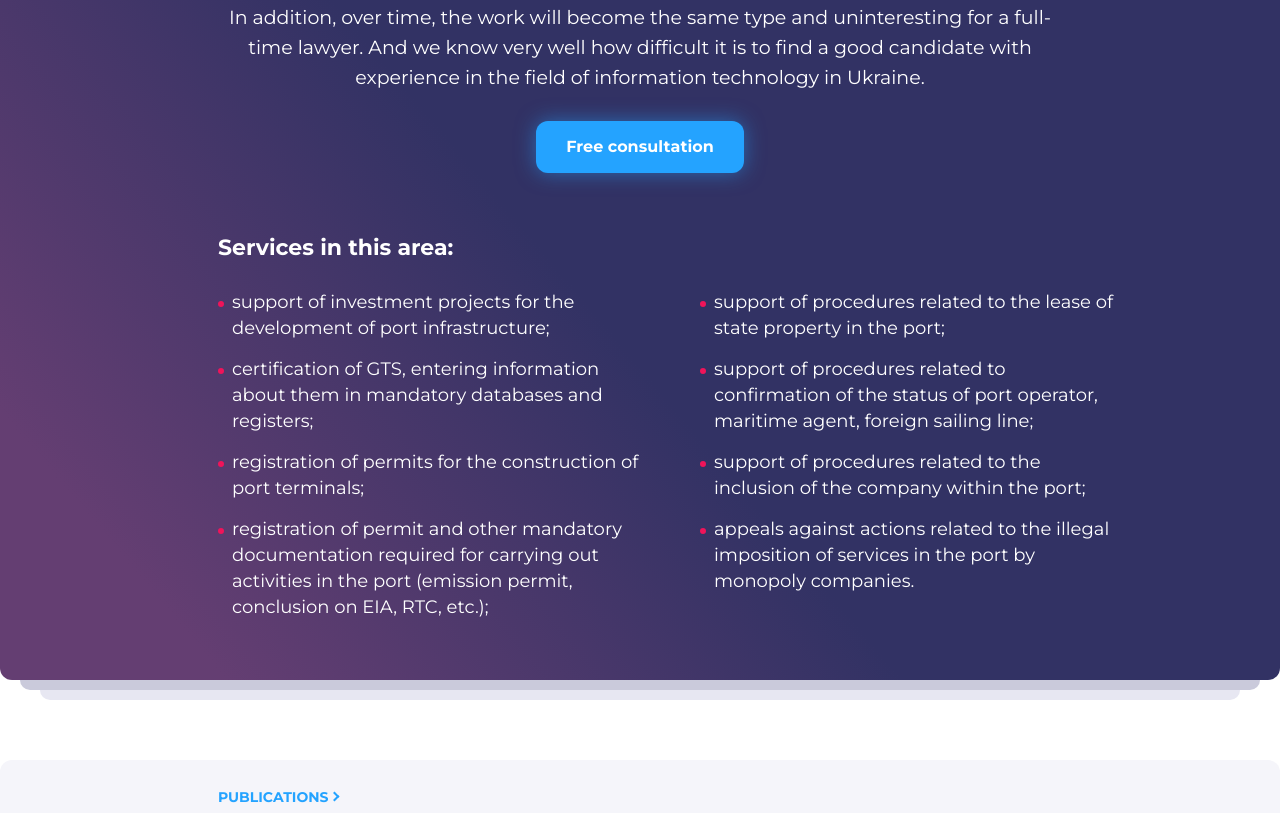
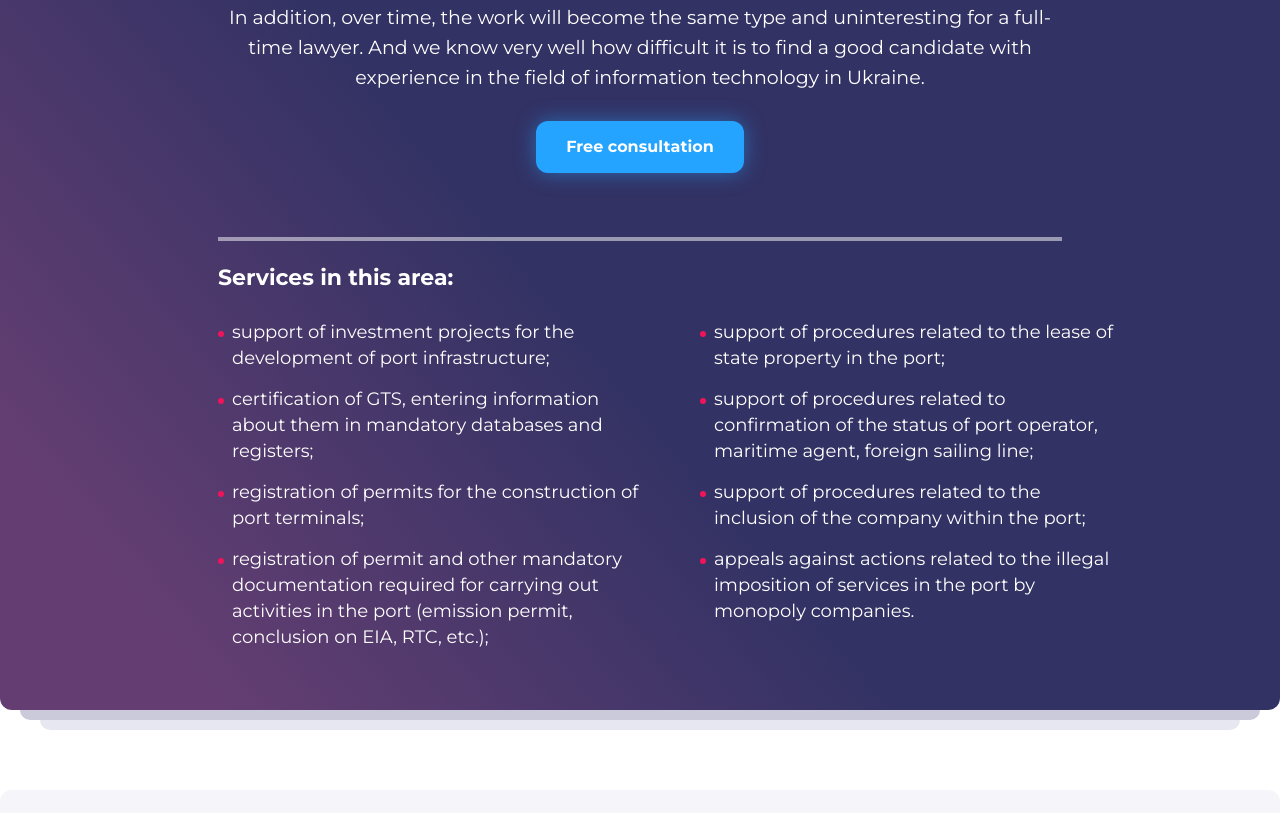
Before and after one commit to Kris07265/hlegal, a website built with Vite: page pages/servise-entry.html in a window 1280 px wide. Shown: the part 485-1298 px from the top of the page. Built offline with nearby package versions, Linux system fonts and the light colour scheme.

Commit message:
added border to list-section

```diff
--- a/src/scss/_list.scss
+++ b/src/scss/_list.scss
@@ -2,9 +2,26 @@
 
 .list {
   padding: 64px 0 60px;
+  @media screen and (min-width: v.$breakpoint-md) {
+    padding-top: 94px;
+  }
   // .list__container
 
   &__container {
+    position: relative;
+    &::before {
+      content: "";
+      position: absolute;
+      top: -30px;
+      left: 30px;
+      right: 30px;
+      height: 4px;
+      background: #ffffff80;
+      @media screen and (min-width: v.$breakpoint-md) {
+        left: 60px;
+        right: 60px;
+      }
+    }
   }
 
   // .list__title
```
